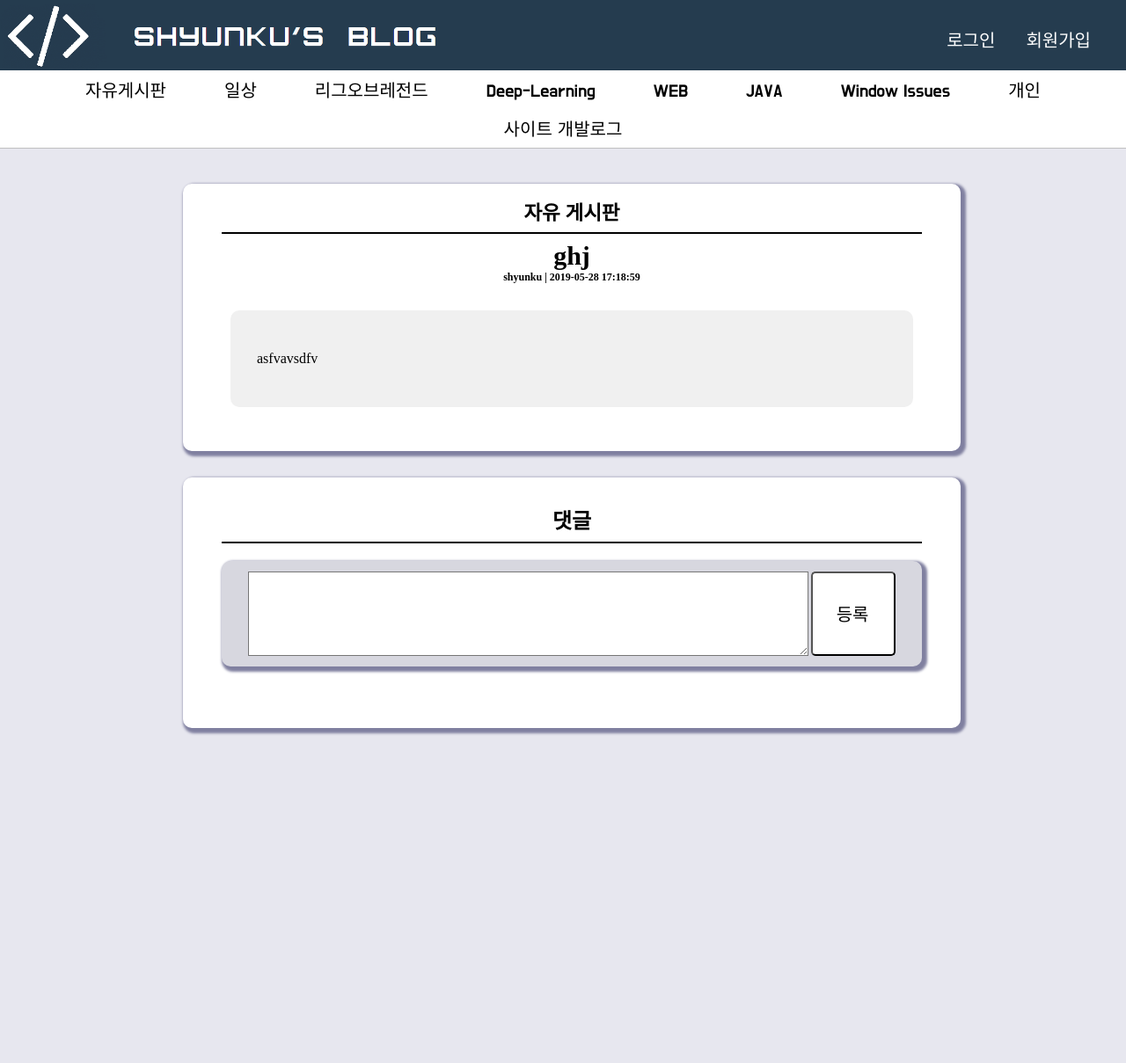
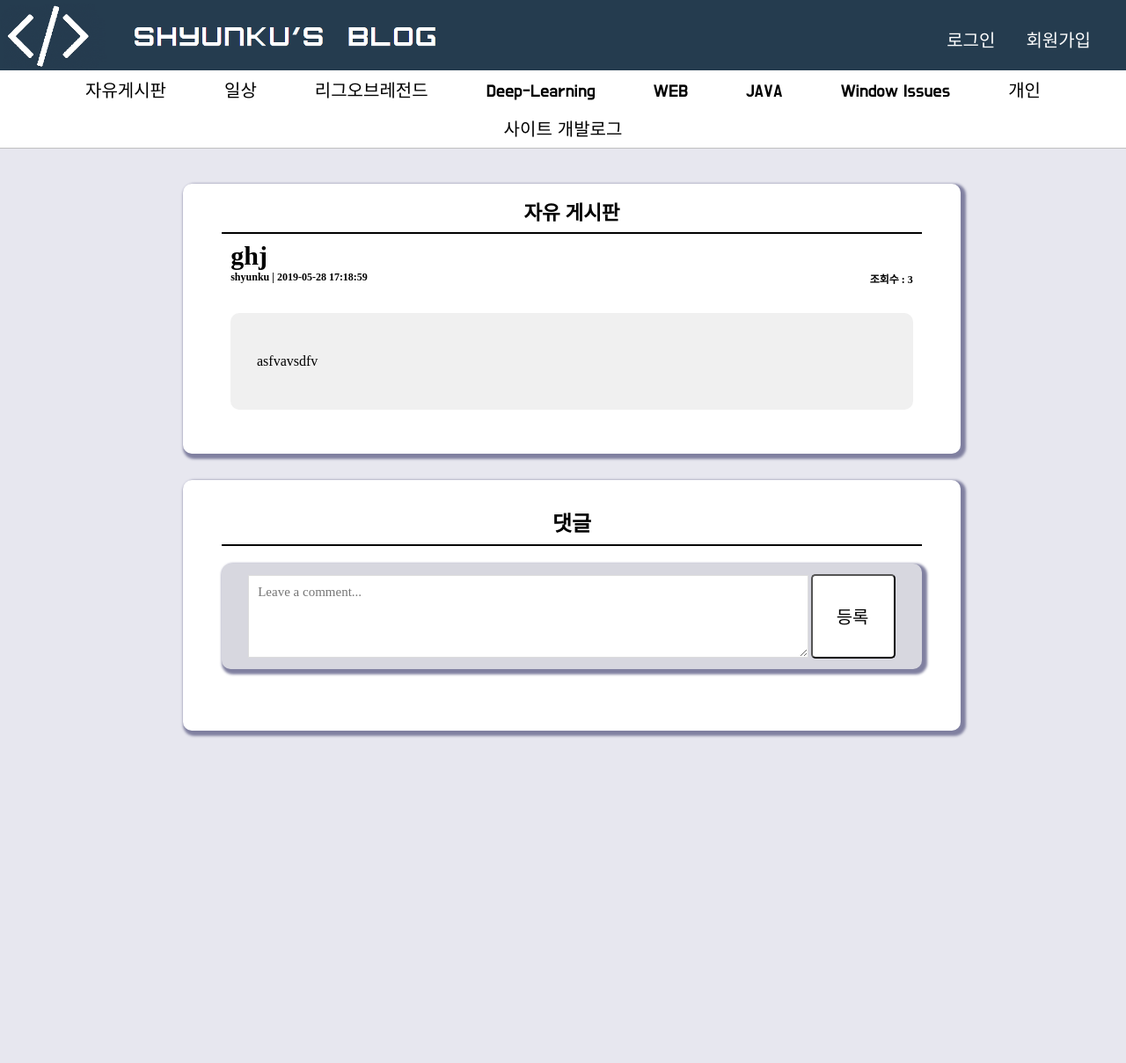
Before and after one commit to shyunku-archives/shyunku_blog, a Django app: page /postview?pindex=00003&classify=free in a window 1280 px wide. Shown: the whole page at 88% size. Run offline with Django 3.2, Linux system fonts and the light colour scheme; data comes from the database, SQL or seed files in the repository; both versions use the stored data as it was after the commit; parts of the project's set-up code (start-up, migrations or seed data) failed here and were passed over; some libraries are stand-ins or nearby versions.

Commit message:
0.6.2 update

```diff
--- a/home/static/comments.css
+++ b/home/static/comments.css
@@ -44,12 +44,13 @@
 .comment-write-wrapper .write-comment-content{
     display: inline-block;
     width: 80%;
-    height: 100%;
+    height: 98%;
 
     float: left;
     background-color: cyan;
 
     margin-left: 30px;
+    margin-top: 1px;
 }
 
 .comment-write-wrapper .write-comment-content textarea{
@@ -175,7 +176,32 @@
     padding-bottom: 15px;
 }
 
-#no-comment{
-    font-size: 25px;
-    margin-bottom: 20px;
+.single-comment-wrapper .comment-delete{
+    display: inline-block;
+    font-weight: bold;
+
+    font-size: 15px;
+
+    float: right;
+    margin-right: 23px;
+    margin-top: 20px;
 }
+
+.single-comment-wrapper .comment-delete a{
+    text-decoration: none;
+    color: black;
+}
+
+input[type=text], textarea {
+    -webkit-transition: all 0.30s ease-in-out;
+    -moz-transition: all 0.30s ease-in-out;
+    -ms-transition: all 0.30s ease-in-out;
+    -o-transition: all 0.30s ease-in-out;
+    outline: none;
+    border: 1px solid #DDDDDD;
+}
+
+input[type=text]:focus, textarea:focus {
+    box-shadow: 0 0 5px rgba(81, 203, 238, 1);
+    border: 1px solid rgba(81, 203, 238, 1);
+}
--- a/home/static/document_post.css
+++ b/home/static/document_post.css
@@ -48,9 +48,34 @@
 .post-content-wrapper .post-path-content .post-title{
     font-weight: bold;
     font-size: 30px;
+
+    float: left;
+    padding-left: 10px;
+
+    width: 100%;
+    text-align: left;
 }
 
 .post-content-wrapper .post-path-content .post-poster{
     font-weight: bold;
     font-size: 12px;
+
+    float: left;
+    text-align: left;
+    width: 70%;
+    padding-left: 10px;
+
+    display: inline-block;
 }
+
+.post-content-wrapper .post-path-content .post-view-cnt{
+    font-weight: bold;
+    font-size: 12px;
+
+    float: right;
+    text-align: right;
+    width: 20%;
+    padding-right: 10px;
+
+    display: inline-block;
+}
--- a/home/static/main_style.css
+++ b/home/static/main_style.css
@@ -314,3 +314,15 @@ html, body{
 .signup-content-wrapper .button-field button:active{
     background-color: #a5a5a5;
 }
+
+#button-like-a{
+    border: none;
+    outline: none;
+    background: none;
+    cursor: pointer;
+    color: black;
+    padding: 0;
+    text-decoration: none;
+    font-family: inherit;
+    font-size: inherit;
+}
--- a/home/templates/major/show_post.html
+++ b/home/templates/major/show_post.html
@@ -75,6 +75,9 @@
                                     <div class="post-poster">
                                         {{ doc_data.doc_writer }} | {{ doc_data.doc_time }}
                                     </div>
+                                    <div class="post-view-cnt">
+                                        조회수 : {{ doc_data.doc_view_cnt }}
+                                    </div>
                                 </div>
                                 <div class="post-content">
                                     {{ doc_data.doc_content|safe }}
@@ -97,6 +100,14 @@
                                                 <div class="single-comment-wrapper">
                                                     <div class="comment-writer">{{ comment.comment_writer.user_nickname }}</div>
                                                     <div class="comment-time">{{ comment.comment_time }}</div>
+                                                    {% if request.session.userid == comment.comment_writer.user_id or request.session.userid == superuser_id %}
+                                                        <div class="comment-delete">
+                                                            <form action="comment/delete?comment_id={{ comment.comment_id }}" method="post" onsubmit="return saveScroll()">
+                                                                {% csrf_token %}
+                                                                <button id="button-like-a" type="submit">삭제</button>
+                                                            </form>
+                                                        </div>
+                                                    {% endif %}
                                                     <hr style="width: 97%; height: 1px; border:none; background-color: grey">
                                                     <div class="comment-content">{{ comment.comment_content }}</div>
                                                 </div>
@@ -112,7 +123,7 @@
                                             {% csrf_token %}
                                             <input type="hidden" name="post_id" value="{{ doc_data.doc_index }}"/>
                                             <div class="write-comment-content">
-                                                <textarea name="comment_contents"></textarea>
+                                                <textarea name="comment_contents" placeholder="Leave a comment..." id="textarea-comment"></textarea>
                                             </div>
                                             <div class="save-comment">
                                                 <button type="submit" id="comment_save_btn">등록</button>
@@ -120,6 +131,12 @@
                                         </form>
                                         <script>
                                             function saveScroll() {
+                                                comment_content = document.getElementById('textarea-comment').value;
+                                                if(comment_content.length == 0){
+                                                    document.getElementById('textarea-comment').style.border="1px solid rgba(238, 23, 28, 1)";
+                                                    document.getElementById('textarea-comment').style.boxShadow="0 0 5px rgba(238, 23, 28, 1)";
+                                                    return false;
+                                                }
                                                 localStorage.setItem("scroll-position", $(window).scrollTop());
                                                 return true;
                                             }
--- a/home/urls.py
+++ b/home/urls.py
@@ -19,5 +19,6 @@ urlpatterns = [
     path('posting', views.post_document),
     path('postview', views.postview, name='view_post'),
 
-    path('comment/new/', views.save_new_comment, name='new_comment'),
+    path('comment/new', views.save_new_comment, name='new_comment'),
+    path('comment/delete', views.delete_comment)
 ]
--- a/home/views.py
+++ b/home/views.py
@@ -4,7 +4,7 @@ from home.forms import PostForm
 from django.shortcuts import render, redirect
 from django.core.paginator import Paginator, EmptyPage, PageNotAnInteger
 from home.custom import *
-
+from django.http import HttpResponseForbidden
 
 
 context_default = {
@@ -185,6 +185,9 @@ def get_write_post(request):
     update_context()
     pform = PostForm()
 
+    if 'userid' not in request.session:
+        return render(request, 'major/forbidden.html', context_default)
+
     classification = request.GET.get('board')
     board_rename = switch_urlname_to_board_name_trick(classification)
     addition = {
@@ -202,7 +205,7 @@ def get_write_post(request):
 
 def post_document(request):
     recent_index = Variables.objects.all().first().doc_index_recent + 1
-    Variables.objects.all().first().update(doc_index_recent=recent_index)
+    Variables.objects.all().update(doc_index_recent=recent_index)
 
     classification = request.GET.get('board')
 
@@ -252,14 +255,23 @@ def save_new_comment(request):
     if request.method == 'POST':
 
         recent_index = Variables.objects.all().first().comment_index_recent + 1
-        Variables.objects.all().first().update(comment_index_recent=recent_index)
+        Variables.objects.all().update(comment_index_recent=recent_index)
 
         post = Documents_Info.objects.filter(doc_index=request.POST['post_id']).first()
         user = User_Info.objects.filter(user_id=request.session['userid']).first()
-        Comments.objects.create(
+        Comment.objects.create(
             comment_content=request.POST['comment_contents'],
             comment_writer=user,
             comment_post=post,
             comment_id='{:06d}'.format(recent_index),
         )
         return redirect('/postview?pindex='+post.doc_index+'&classify='+post.classify)
+
+
+def delete_comment(request):
+    comment_id = request.GET.get('comment_id')
+    comment_obj = Comment.objects.filter(comment_id=comment_id).first()
+    post = comment_obj.comment_post
+    comment_obj.delete()
+
+    return redirect('/postview?pindex='+post.doc_index+'&classify='+post.classify)
--- a/shyunku/settings.py
+++ b/shyunku/settings.py
@@ -51,8 +51,8 @@ USER_INFO_CONDITION = {
 }
 
 PROCESS_RATE = '83'
-SITE_VER = '0.6.2v beta'
-CSS_VER = 136
+SITE_VER = '0.6.3v beta'
+CSS_VER = 138
 
 PAGE_MAX_DETAILS = 15       # 게시글 한 페이지당 보여지는 포스팅 수
 PAGE_MAX_CHAPTER = 10       # 게시판 페이지가 한번에 보여지는 수
```
Also changed, not shown: home/templates/major/development_log.html (+18 -7 lines), home/templates/major/forbidden.html (added, +61 -0 lines), home/templates/major/signup.html (+8 -0 lines), db.sqlite3.
